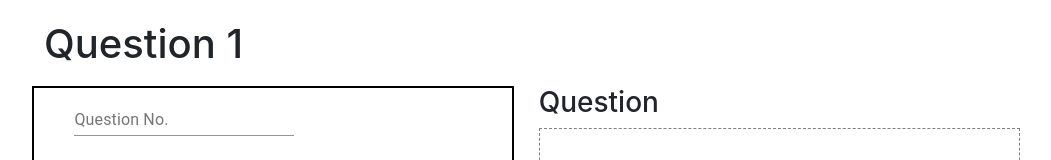
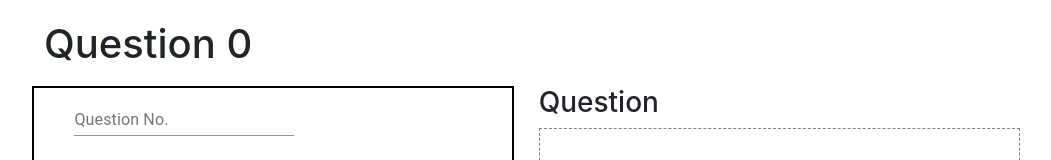
Before and after one commit to Prajapathi/iiteen, a React (Create React App) app: page /Questions in a window 1280 px wide. Shown: the top 160 px of the page, without its empty margins (6-1057 px from the left). Built offline with nearby package versions, Linux system fonts and the light colour scheme.

Commit message:
Add question array

```diff
--- a/src/adminPanel/Paper.js
+++ b/src/adminPanel/Paper.js
@@ -8,8 +8,6 @@ export default function Paper() {
     const [paperInfo,setPaperInfo]=React.useState([]);
     const [instructionInfo,setInstructionInfo]=React.useState([]);
     const location = useLocation();
-    console.log("yaha paper",paperInfo);
-    console.log("yaha inst",instructionInfo)
     return (
         <div>
             <PaperInfo sendNumberQ={setNumberQ} sendInfo={setPaperInfo} subjective={location.state.subjective} />
--- a/src/adminPanel/Questions.js
+++ b/src/adminPanel/Questions.js
@@ -1,15 +1,29 @@
 import React,{useEffect} from 'react'
-import { useLocation } from "react-router-dom";
+import {Link, useLocation } from "react-router-dom";
 import Question from './elements/Question'
 
 export default function Questions(props) {
 
     const location = useLocation();
     const [index,setIndex]=React.useState(0);
-
+    const [questionArray,setQuestionArray]=React.useState([])
     return (
         <>
-            <Question/>
+                    <div>
+                    <Question key={index} index={index}/>
+                    <button style={{width:'60%',
+                    margin:'0px 20% 20px 20%',
+                    background:'#388cf2',
+                    color:'white',
+                    border:'1px solid white',
+                    borderRadius:'20px'
+                    }}
+                    onClick={()=>setIndex(index+1)}>
+                        Continue
+                    </button>
+                    </div>
+
+
         </>
     )
 }
--- a/src/adminPanel/elements/Question.js
+++ b/src/adminPanel/elements/Question.js
@@ -1,4 +1,5 @@
 import React,{useEffect} from 'react'
+import {Link, useLocation } from "react-router-dom";
 import { makeStyles } from '@material-ui/core/styles';
 import TextTyper from './TextTyper'
 import Preview from './Preview'
@@ -24,7 +25,7 @@ const useStyles = makeStyles((theme) => ({
   },
 }));
 
-export default function QuestionInfo() {
+export default function QuestionInfo(props) {
     const classes = useStyles();
     const [number,setNumber]=React.useState();
     const [subject,setSubject]=React.useState();
@@ -39,6 +40,7 @@ export default function QuestionInfo() {
     const [solution,setSolution]=React.useState([]);
     const [option,setOption]=React.useState([]);
     const [multiOption,setMultiOption]=React.useState([false,false,false,false]);
+    const [data,setData]=React.useState([]);
 
     const setAnswerLower=(event)=>{
         const ans=[];
@@ -65,9 +67,12 @@ export default function QuestionInfo() {
         console.log("jk",newAns)
     }, [multiOption])
 
+    useEffect(() => {
+
+    }, [number,subject,tag,section,marks,negative,question,answerType,answer,hint,solution,option,multiOption,])
     return (
         <>
-        <h1 style={{margin:'20px 0px -20px 50px'}}>Question 1</h1>
+        <h1 style={{margin:'20px 0px -20px 50px'}}>Question {props.index}</h1>
         <div style={{padding:'3%',display:'flex'}}>
 
             <div style={{width:'40%',border:'2px solid black'}}>
@@ -236,15 +241,7 @@ export default function QuestionInfo() {
                 <Preview data={solution}/>
             </div>
         </div>
-        <button style={{width:'60%',
-                margin:'0px 20% 20px 20%',
-                background:'#388cf2',
-                color:'white',
-                border:'1px solid white',
-                borderRadius:'20px'
-                }}>
-                    Continue
-        </button>
+
         </>
     )
 }
```
